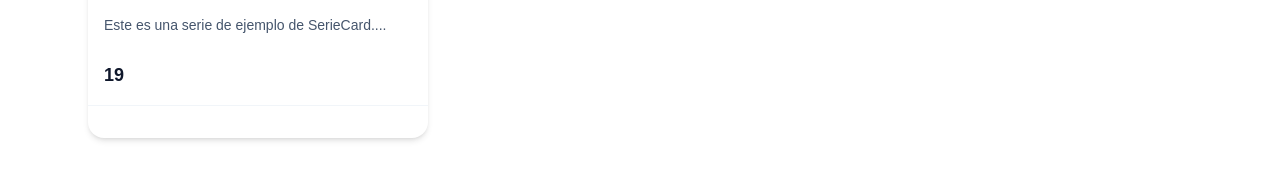
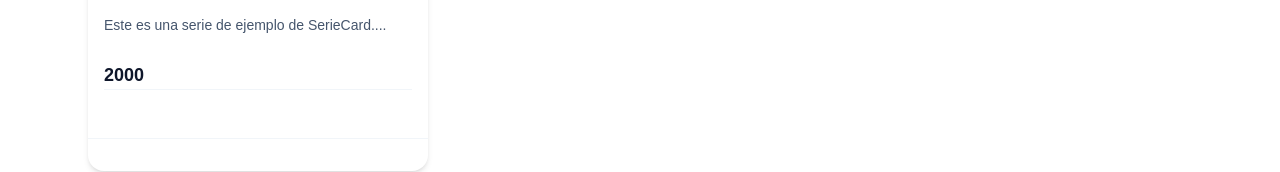
Before and after one commit to AdolfoLEx/NextFLIX, a Next.js app: page / in a window 1280 px wide. Shown: the part 1029-1201 px from the top of the page. Built offline with nearby package versions, Linux system fonts and the light colour scheme; no server answers.

Commit message:
Corrección de errores en Inicio y About. Series funciona, corregir presentación. Revisar.

```diff
--- a/app/page.tsx
+++ b/app/page.tsx
@@ -27,7 +27,7 @@ export default function Home() {
           <div className="mt-10 grid grid-cols-1 sm:grid-cols-2 lg:grid-cols-3 gap-8">
             <SerieCard
               titulo="Serie o Película de ejemplo"
-              estreno={19.00}
+              estreno={2000}
               urlPortada="https://encrypted-tbn0.gstatic.com/images?q=tbn:ANd9GcQxsMYDYTWUSR5KVp29wK8dEuhTZ1mOSmsja4aPVkLyOA&s=10"
               sinopsis="Este es una serie de ejemplo de SerieCard."
             />
--- a/app/series/components/SerieCard.tsx
+++ b/app/series/components/SerieCard.tsx
@@ -14,12 +14,13 @@ type SerieCardProps = {
 */
 type SerieCardProps = {
   titulo: string;
-  genero: string;
+  genero?: string; // Opcional
   sinopsis: string;
   urlPortada: string;
   estreno: number;
   calificacion?: number; // Opcional la Calificación
-  plataforma: string;
+  plataforma?: string;
+  actions?: React.ReactNode; // Propiedad opcional para acciones adicionales
 };
 
 
@@ -40,6 +41,7 @@ export default function SerieCard({
   estreno,
   calificacion,
   plataforma,
+  actions,
 }: SerieCardProps) {
   return (
     <div className="flex h-full w-85 flex-col overflow-hidden rounded-2xl bg-white shadow-md transition hover:-translate-y-1 hover:shadow-xl">
@@ -93,10 +95,14 @@ export default function SerieCard({
           <p className="text-lg font-bold text-slate-900">{estreno}</p>
         </div>
 
+        <div className="flex justify-end gap-2 border-t border-slate-100 px-4 py-4">
+          {plataforma}
+        </div>
+
       </div>
 
       <div className="flex justify-end gap-2 border-t border-slate-100 px-4 py-4">
-        {plataforma}
+        {actions}
       </div>
 
     </div>
```
